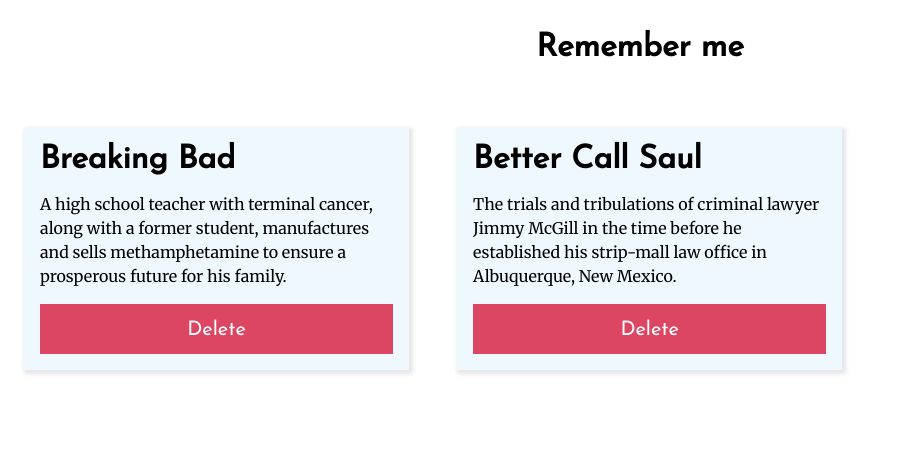
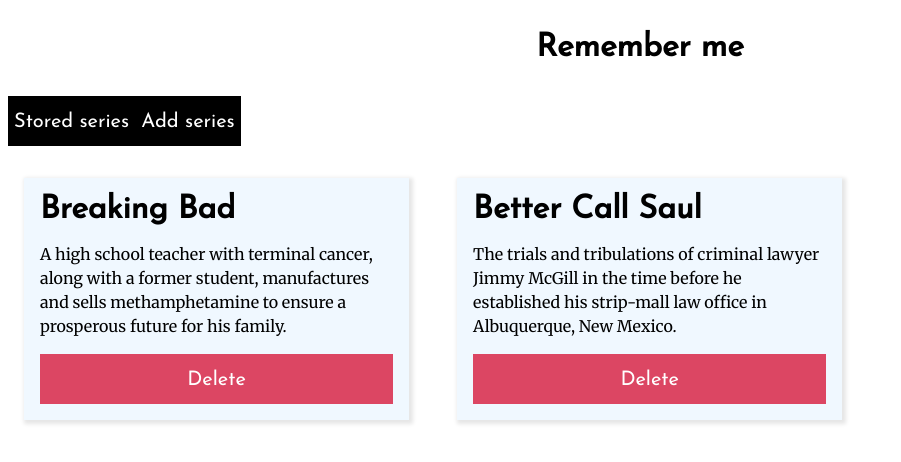
Before and after one commit to AndrewPalchykovsky/watchlist, a Vue app: page / in a window 1280 px wide. Shown: the top 462 px of the page, without its empty margins (0-901 px from the left). Built offline with nearby package versions, Linux system fonts and the light colour scheme.

Commit message:
Added tabs

```diff
--- a/src/App.vue
+++ b/src/App.vue
@@ -1,32 +1,17 @@
 <template>
   <the-header title='Remember me'></the-header>
-  <stored-series :source='allSeries'></stored-series>
+  <series-tabs></series-tabs>
 </template>
 
 <script>
-import StoredSeries from '@/components/series/StoredSeries';
 import TheHeader from '@/components/layouts/TheHeader';
+import SeriesTabs from '@/components/series/SeriesTabs';
 export default {
   name: 'App',
-  components: { StoredSeries, TheHeader },
-  data() {
-    return {
-      allSeries: [
-        {
-          id: 'Breaking-Bad',
-          title: 'Breaking Bad',
-          description: 'A high school teacher with terminal cancer, along with a former student, manufactures and sells methamphetamine to ensure a prosperous future for his family.',
-          link: 'https://www.netflix.com/title/70143836',
-        },
-        {
-          id: 'Better-call-saul',
-          title: 'Better Call Saul',
-          description: 'The trials and tribulations of criminal lawyer Jimmy McGill in the time before he established his strip-mall law office in Albuquerque, New Mexico.',
-          link: 'https://www.netflix.com/ua-ru/title/80021955',
-        },
-      ]
-    };
-  }
+  components: {
+    TheHeader,
+    SeriesTabs
+  },
 };
 </script>
 
--- /dev/null
+++ b/src/components/series/AddSeries.vue
@@ -0,0 +1,13 @@
+<template>
+  <h2>Add series</h2>
+</template>
+
+<script>
+export default {
+  name: 'AddSeries'
+};
+</script>
+
+<style scoped>
+
+</style>
--- /dev/null
+++ b/src/components/series/SeriesTabs.vue
@@ -0,0 +1,53 @@
+<template>
+  <div>
+    <base-button @click="setSelectedTab('stored-series')">Stored series</base-button>
+    <base-button @click="setSelectedTab('add-series')">Add series</base-button>
+  </div>
+  <component :is='selectedTab'></component>
+</template>
+
+<script>
+import StoredSeries from '@/components/series/StoredSeries';
+import AddSeries from '@/components/series/AddSeries';
+
+export default {
+  name: 'SeriesTabs',
+  components: {
+    StoredSeries,
+    AddSeries,
+  },
+  data() {
+    return {
+      selectedTab: 'stored-series',
+      allSeries: [
+        {
+          id: 'Breaking-Bad',
+          title: 'Breaking Bad',
+          description: 'A high school teacher with terminal cancer, along with a former student, manufactures and sells methamphetamine to ensure a prosperous future for his family.',
+          link: 'https://www.netflix.com/title/70143836',
+        },
+        {
+          id: 'Better-call-saul',
+          title: 'Better Call Saul',
+          description: 'The trials and tribulations of criminal lawyer Jimmy McGill in the time before he established his strip-mall law office in Albuquerque, New Mexico.',
+          link: 'https://www.netflix.com/ua-ru/title/80021955',
+        },
+      ]
+    }
+  },
+  provide() {
+    return {
+      source: this.allSeries
+    }
+  },
+  methods: {
+    setSelectedTab(tab) {
+      this.selectedTab = tab
+    }
+  }
+};
+</script>
+
+<style scoped>
+
+</style>
--- a/src/components/series/StoredSeries.vue
+++ b/src/components/series/StoredSeries.vue
@@ -17,7 +17,7 @@ export default {
   components: {
     TheSeries
   },
-  props: ['source']
+  inject: ['source']
 };
 </script>
 
```
